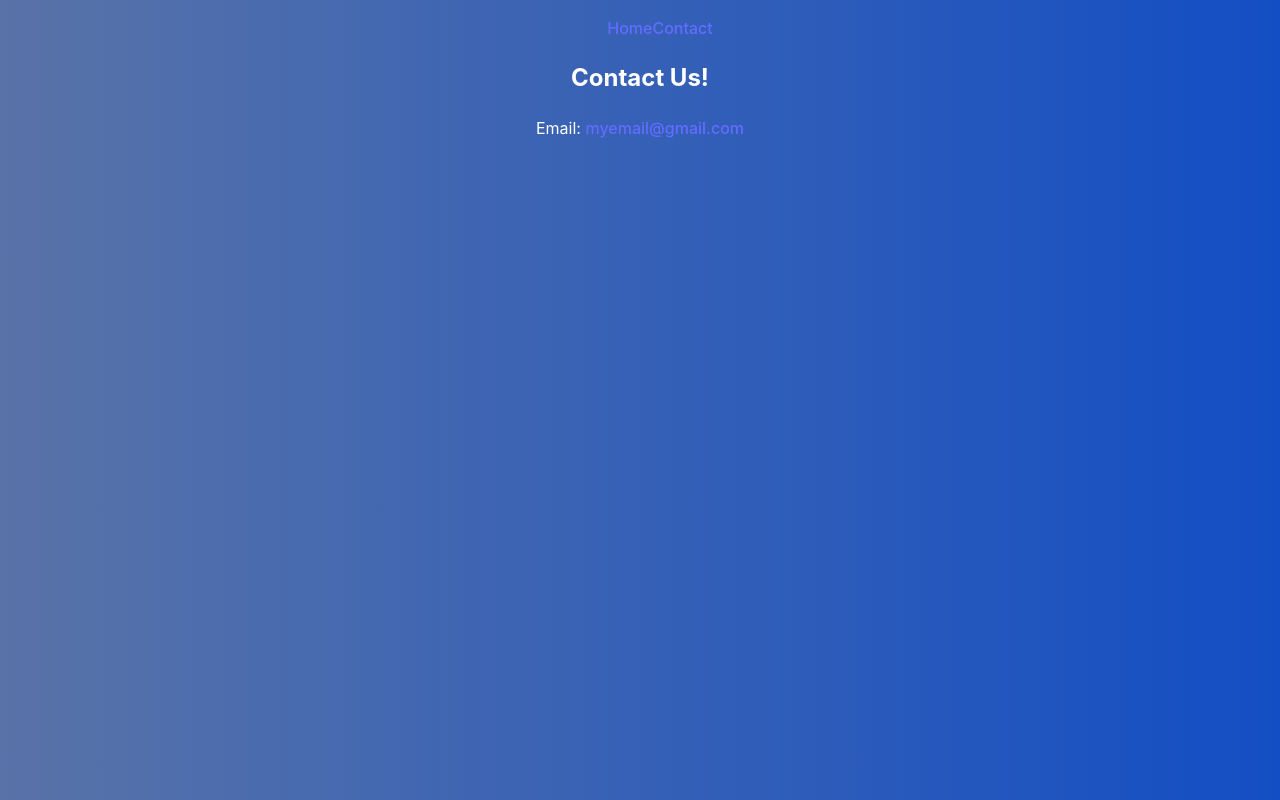
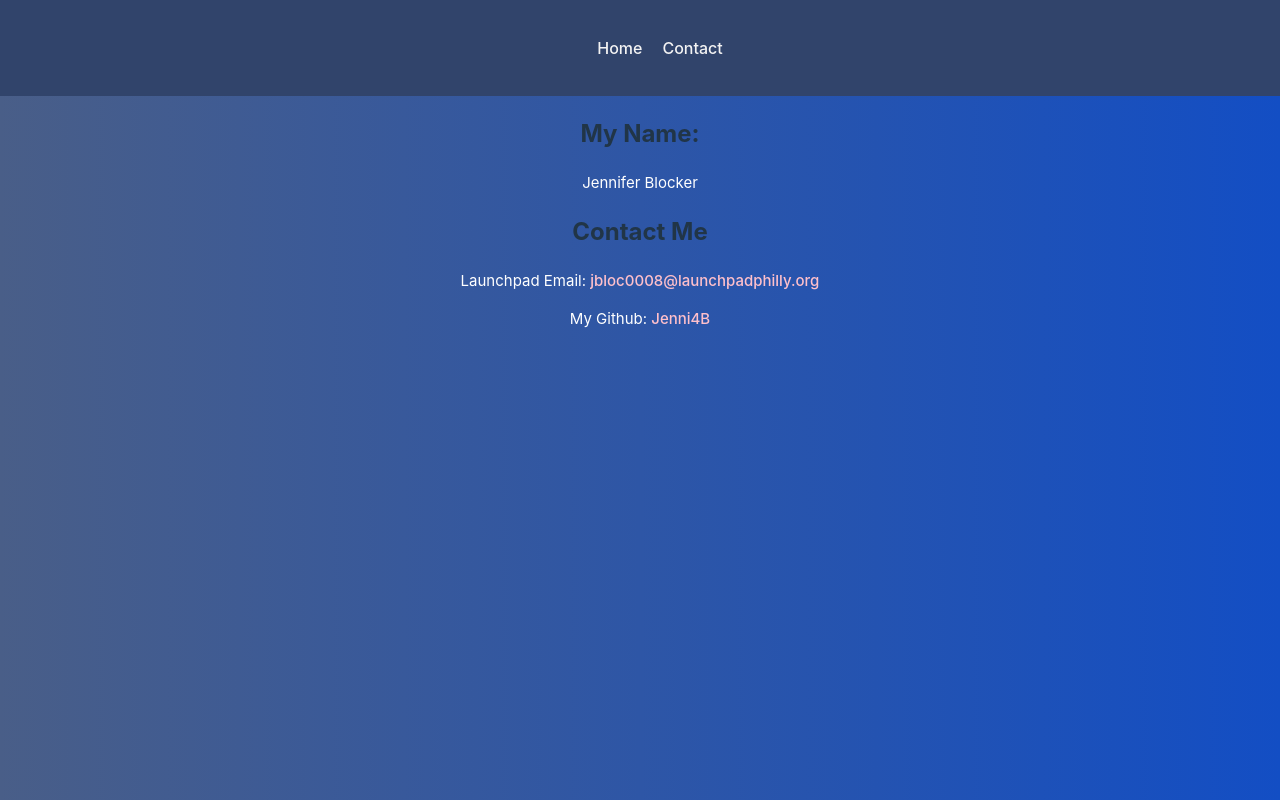
Before and after one commit to Jenni4B/doge, a React (Vite) app: page /contact in a window 1280 px wide. Built offline with nearby package versions, Linux system fonts and the light colour scheme.

Commit message:
Made the contact page look nicer

```diff
--- a/src/App.css
+++ b/src/App.css
@@ -3,19 +3,26 @@ html, body, #root {
   width: 100%;
   text-align: center;
   justify-content: center;
-  background: linear-gradient(to right, #5973a8, #134ec4);
-  display: flex;
+  background: linear-gradient(to right, #495e88, #134ec4);
+  display: block;
 }
 
-.App {
+/* .content {
   flex-direction: column;
   justify-content: center;
   color: rgb(255, 255, 255);
+} */
+
+.nav a {
+  color: #f3f3f3;
+  text-decoration: none;
+  padding: 10px;
+  display: inline-block;
 }
 
-#doge-container {
-  width: 200px;
-  height: 200px;
-  object-fit: cover;
-  border-radius: 10px;
+.nav {
+  background: #31446b;
+  padding: 10px;
+  color: #f3f3f3;
+  display: block;
 }
--- a/src/App.jsx
+++ b/src/App.jsx
@@ -6,12 +6,13 @@ function App() {
 
   return (
     <div className="App">
-      <nav>
+      <nav className='nav'>
         <ul>
           <a href="/">Home</a>
           <a href="/contact">Contact</a>
         </ul>
       </nav>
+      <div className="content">
         <Router>
           <Routes>
             <Route path="/" element={<Home />} />
@@ -19,6 +20,7 @@ function App() {
           </Routes>
         </Router>
       </div>
+    </div>
     )
 }
 
--- a/src/components/Contact.jsx
+++ b/src/components/Contact.jsx
@@ -1,8 +1,55 @@
+import PropTypes from 'prop-types';
+
+const InfoItem = ({ label, value, link }) => (
+  <p style={styles.text}>
+    {label && `${label}: `}
+    {link ? (
+      <a href={link} style={styles.link}>
+        {value}
+      </a>
+    ) : (
+      value
+    )}
+  </p>
+);
+
+// ✅ propTypes should be defined outside the component
+InfoItem.propTypes = {
+  label: PropTypes.string,
+  value: PropTypes.string.isRequired,
+  link: PropTypes.string,
+};
+
+const styles = {
+  text: {
+    color: 'white',
+    fontSize: '15px',
+    textDecoration: 'none',
+  },
+  link: {
+    color: 'pink',
+    fontSize: '15px',
+    textDecoration: 'none',
+  },
+};
+
 const Contact = () => {
   return (
     <div className="contact-container">
-      <h2>Contact Us!</h2>
-      <p>Email: <a href="mailto:myemail@gmail.com">myemail@gmail.com</a></p>
+      <h2>My Name:</h2>
+      <InfoItem value="Jennifer Blocker" />
+
+      <h2>Contact Me</h2>
+      <InfoItem
+        label="Launchpad Email"
+        value="jbloc0008@launchpadphilly.org"
+        link="mailto:jbloc0008@launchpadphilly.org"
+      />
+      <InfoItem
+        label="My Github"
+        value="Jenni4B"
+        link="https://github.com/Jenni4B"
+      />
     </div>
   );
 };
--- a/src/components/Home.jsx
+++ b/src/components/Home.jsx
@@ -3,7 +3,7 @@ import GetRandomDoge from './GetRandomDoge';
 const Home = () => {
     return (
         <div>
-            <h1>Welcome to the Random Doge Generator!</h1>
+            <h1>Random Doge Generator</h1>
             <GetRandomDoge />
         </div>
     );
```
Also changed, not shown: 1 other file (tests, documents, lock files or other folders). Lines whose indentation alone changed are shown as unchanged.
